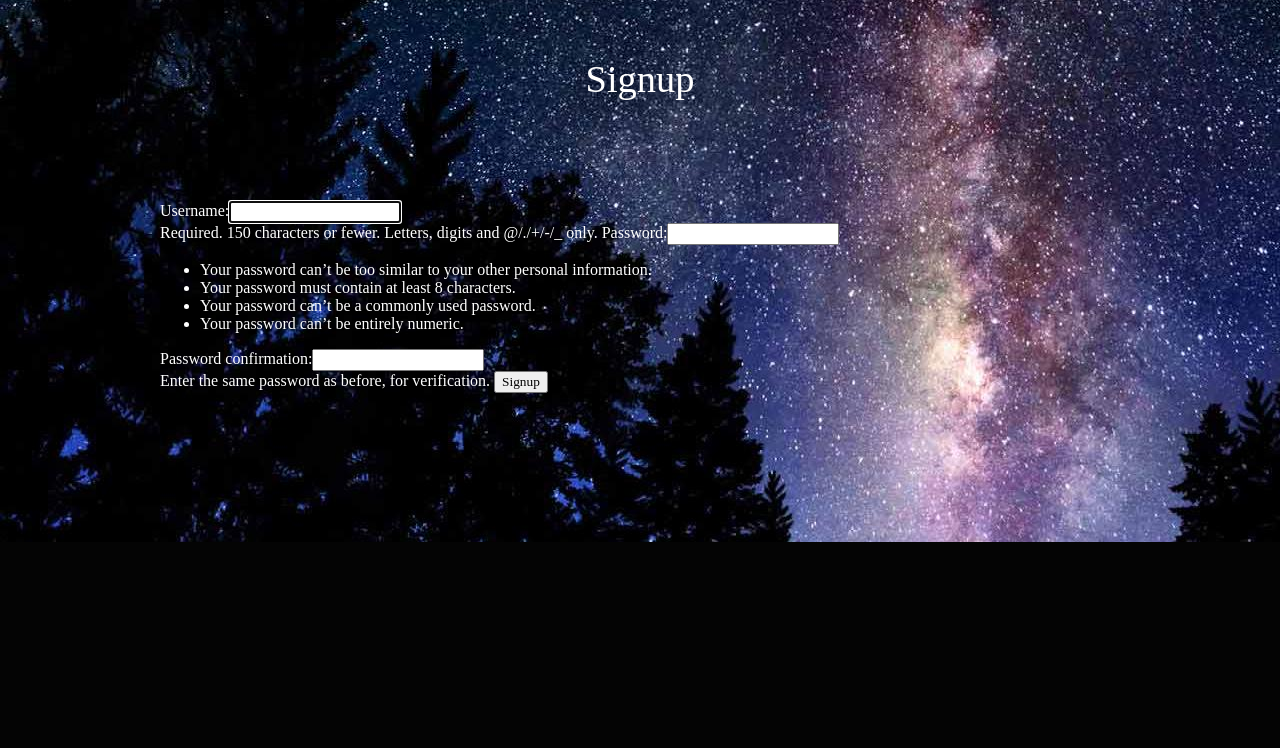
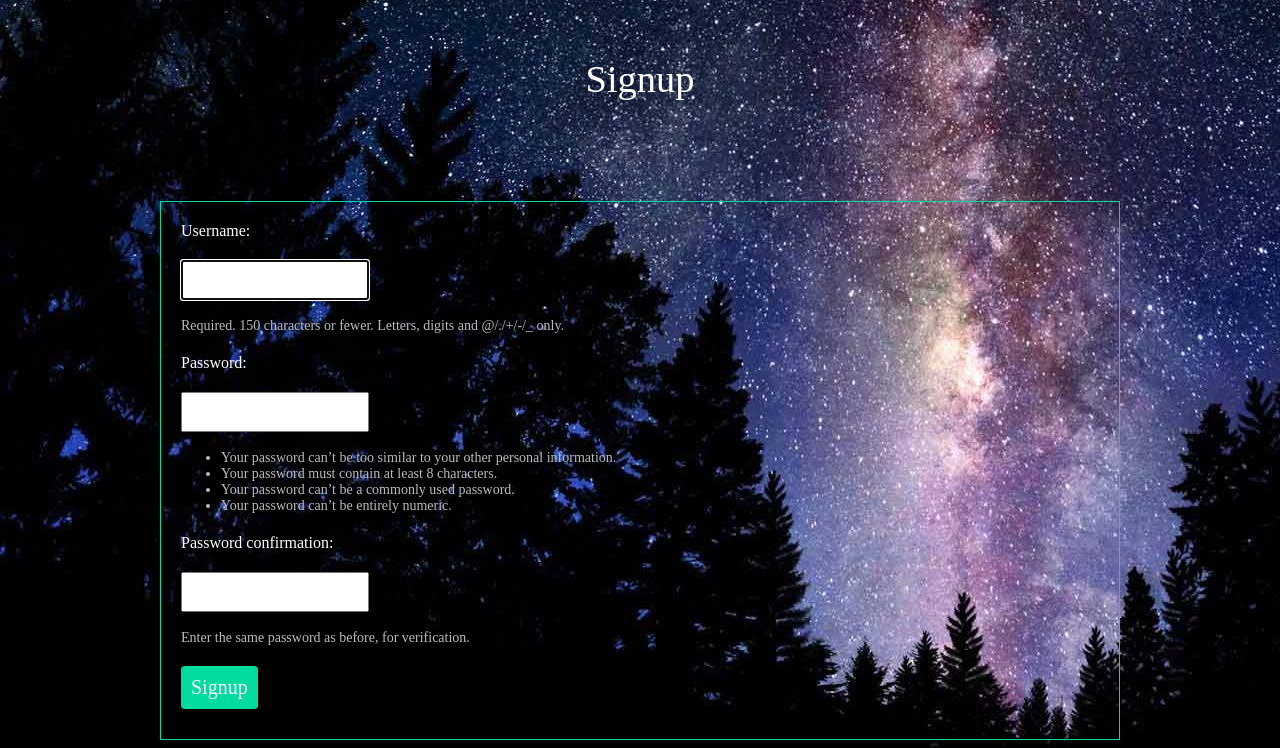
Before and after one commit to AlepsVillarreal/guruBlog, a Django app: page /accounts/signup/ in a window 1280 px wide. Shown: the part 258-1006 px from the top of the page. Before the commit the page ends 800 px from the top, so only its background shows below. Run offline with Django 3.2, Linux system fonts and the light colour scheme.

Commit message:
Added more CSS - warnings for forms

```diff
--- a/assets/styles.css
+++ b/assets/styles.css
@@ -1,6 +1,6 @@
 body{
     background-color: #0f121f;
-    background-image: url(stars.png);
+    background-image: url(/static/stars.png);
     background-repeat-y: no-repeat;
     color: #fff;
 }
@@ -102,3 +102,50 @@ nav button{
 .article-detail  .article p{
     margin: 10px 20px
 }
+
+.site-form {
+    margin-top: 60px;
+    border: 1px solid #00dba0;
+    padding: 20px;
+}
+
+.site-form input, .site-form textarea{
+    display: block;
+    margin: 20px 0 0px 0;
+    padding: 10px;
+}
+
+a.highlight{
+    border: 1px solid #00dba0;
+    padding: 10px;
+    border-radius: 4px;
+    color: #00dba0;
+}
+
+.helptext, .helptext ul{
+    margin: 0 auto 20px;
+    color: #bbb;
+    font-size: 14px;
+    display: block;
+}
+
+.errorlist li{
+    padding: 10px;
+    list-style-type: none;
+    border: 1px solid #FF5722;
+    margin: 10px 0;
+    color: #FF5722
+}
+
+.errorlist{
+    padding: 0;
+}
+
+.site-form input[type="submit"]{
+    background: #00dba0;
+    border: 0;
+    color: #fff;
+    font-size: 20px;
+    border-radius: 4px;
+    margin: 10px 0;
+}
```
Also changed, not shown: db.sqlite3, media/surfspace.png (added).
